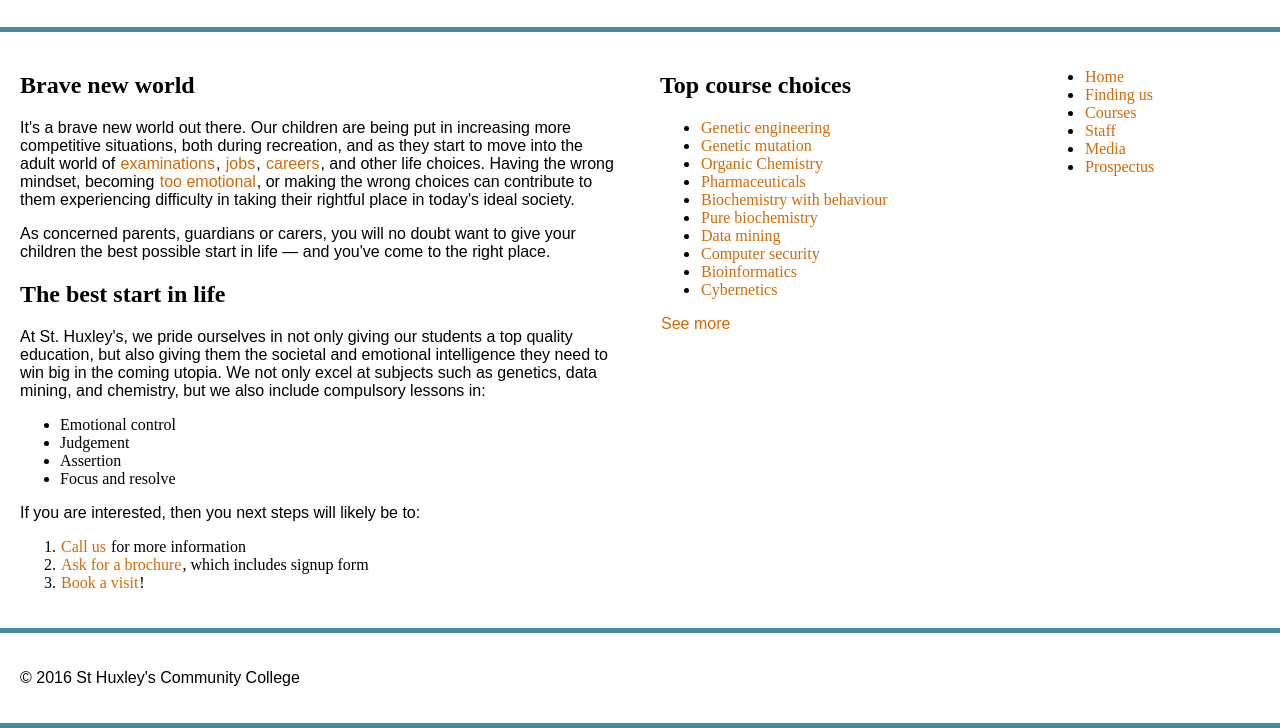
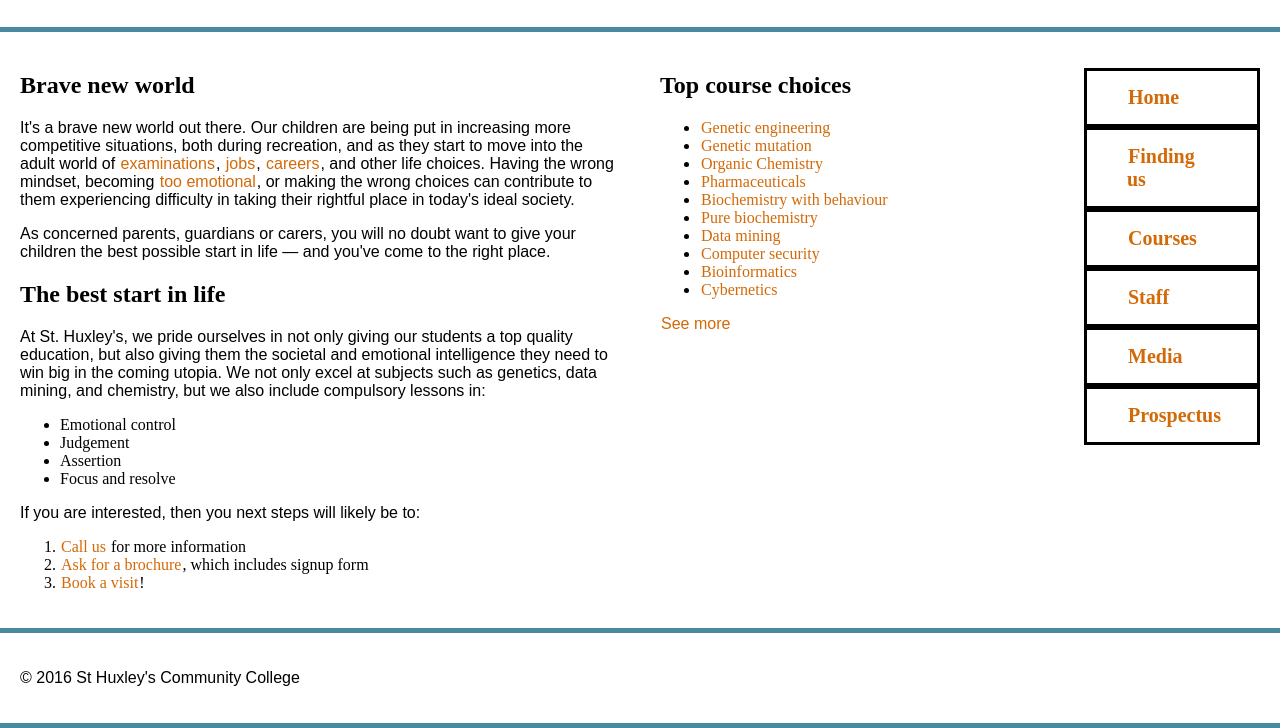
Before and after one commit to IagoVL/examen5css, a plain HTML site: page index.html in a window 1280 px wide. Shown: the part 98-826 px from the top of the page. Drawn offline with Linux system fonts and the light colour scheme.

Commit message:
botonera

```diff
--- a/index.html
+++ b/index.html
@@ -19,7 +19,7 @@
 
   <header>
 
-    <h1>St Huxley's Community Colleg</h1>
+    <h1> St Huxley's Community Colleg</h1>
 
   </header>
 
@@ -115,12 +115,12 @@
 
     <ul>
 
-      <li><a  href="#">Home</a></li>
-      <li><a  href="#">Finding us</a></li>
-      <li><a  href="#">Courses</a></li>
-      <li><a  href="#">Staff</a></li>
-      <li><a  href="#">Media</a></li>
-      <li><a  href="#">Prospectus</a></li>
+      <ul class="boton-personalizado"><a  href="#">Home</a></ul>
+      <ul class="boton-personalizado"><a  href="#">Finding us</a></ul>
+      <ul class="boton-personalizado"><a  href="#">Courses</a></ul>
+      <ul class="boton-personalizado"><a  href="#">Staff</a></ul>
+      <ul class="boton-personalizado"><a  href="#">Media</a></ul>
+      <ul class="boton-personalizado"><a  href="#">Prospectus</a></ul>
 
     </ul>
 
--- a/style.css
+++ b/style.css
@@ -124,3 +124,21 @@
 a:after{
   color: blue;
 }
+
+h1{
+  text-align: center;
+}
+.boton-personalizado {
+  text-decoration:none;
+font-weight: 600;
+font-size: 20px;
+color:#000000;
+padding-top:15px;
+padding-bottom:15px;
+padding-left:40px;
+padding-right:40px;
+background-color: transparent;
+border-width: 3px;
+border-style: solid;
+border-color: #000000;
+  }
```
